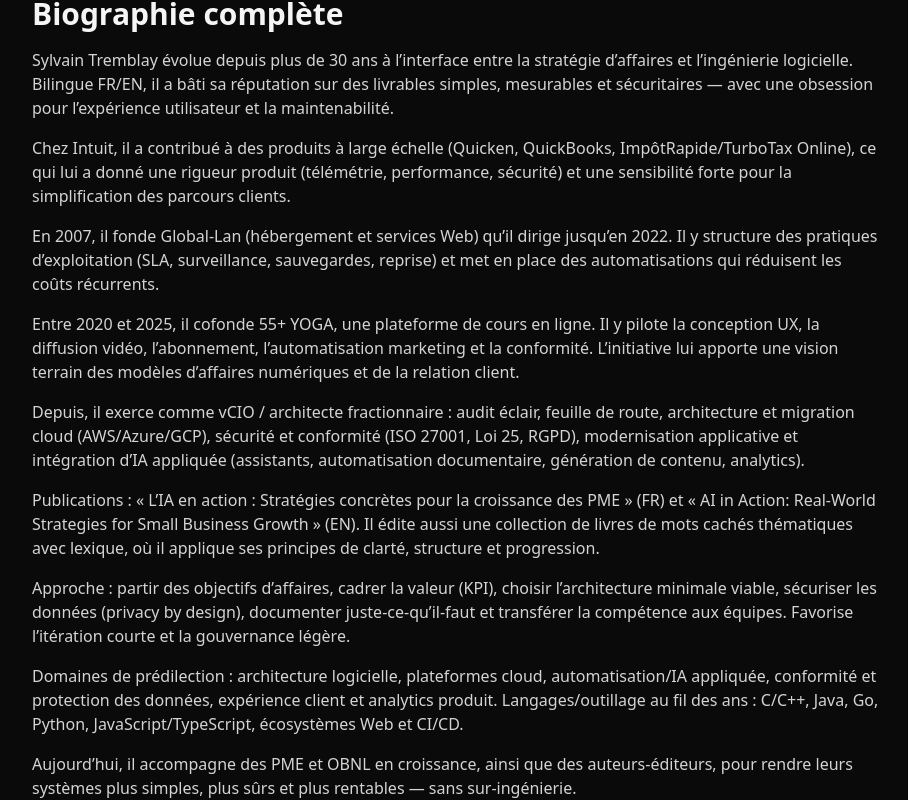
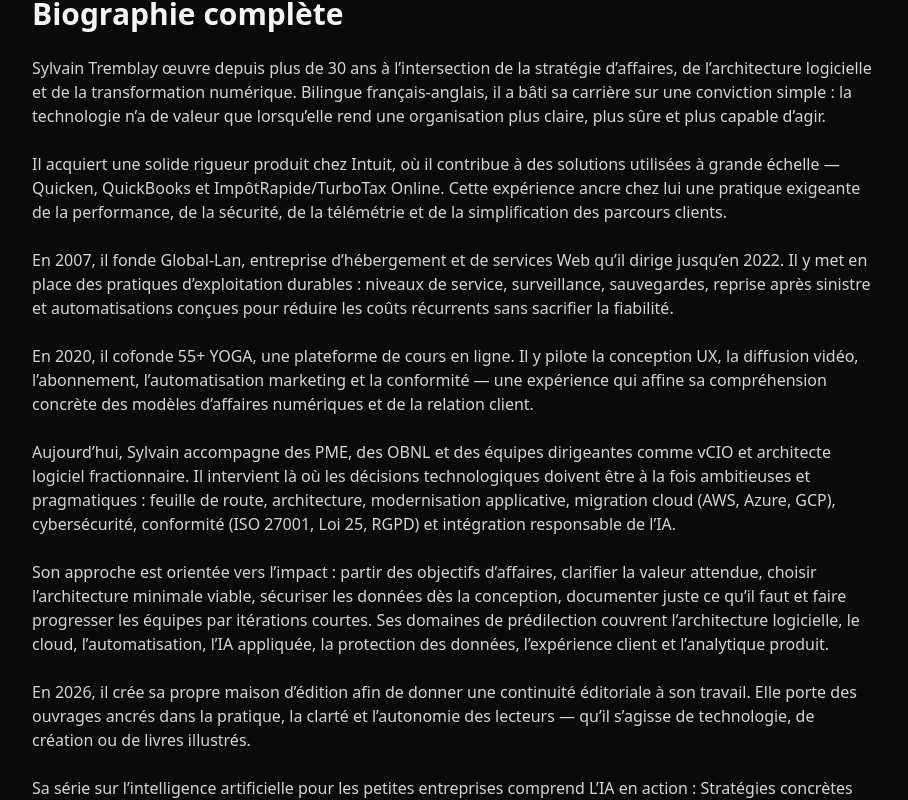
Before and after one commit to sylvain-tremblay/sylvain-tremblay.github.io, a React (Vite) app: page / in a window 1280 px wide. Shown: the part 1360-2160 px from the top of the page, without its empty margins (80-988 px from the left). Built offline with nearby package versions, Linux system fonts and the light colour scheme.

Commit message:
Deploy site

```diff
--- a/src/SitePersoSylvain.tsx
+++ b/src/SitePersoSylvain.tsx
@@ -5,16 +5,16 @@ const messages = {
   fr: {
     bioTitle: "Biographie complète",
     bioParas: [
-        "Sylvain Tremblay évolue depuis plus de 30 ans à l’interface entre la stratégie d’affaires et l’ingénierie logicielle. Bilingue FR/EN, il a bâti sa réputation sur des livrables simples, mesurables et sécuritaires — avec une obsession pour l’expérience utilisateur et la maintenabilité.",
-          "Chez Intuit, il a contribué à des produits à large échelle (Quicken, QuickBooks, ImpôtRapide/TurboTax Online), ce qui lui a donné une rigueur produit (télémétrie, performance, sécurité) et une sensibilité forte pour la simplification des parcours clients.",
-          "En 2007, il fonde Global‑Lan (hébergement et services Web) qu’il dirige jusqu’en 2022. Il y structure des pratiques d’exploitation (SLA, surveillance, sauvegardes, reprise) et met en place des automatisations qui réduisent les coûts récurrents.",
-          "Entre 2020 et 2025, il cofonde 55+ YOGA, une plateforme de cours en ligne. Il y pilote la conception UX, la diffusion vidéo, l’abonnement, l’automatisation marketing et la conformité. L’initiative lui apporte une vision terrain des modèles d’affaires numériques et de la relation client.",
-          "Depuis, il exerce comme vCIO / architecte fractionnaire : audit éclair, feuille de route, architecture et migration cloud (AWS/Azure/GCP), sécurité et conformité (ISO 27001, Loi 25, RGPD), modernisation applicative et intégration d’IA appliquée (assistants, automatisation documentaire, génération de contenu, analytics).",
-          "Publications : « L’IA en action : Stratégies concrètes pour la croissance des PME » (FR) et « AI in Action: Real‑World Strategies for Small Business Growth » (EN). Il édite aussi une collection de livres de mots cachés thématiques avec lexique, où il applique ses principes de clarté, structure et progression.",
-          "Approche : partir des objectifs d’affaires, cadrer la valeur (KPI), choisir l’architecture minimale viable, sécuriser les données (privacy by design), documenter juste‑ce‑qu’il‑faut et transférer la compétence aux équipes. Favorise l’itération courte et la gouvernance légère.",
-          "Domaines de prédilection : architecture logicielle, plateformes cloud, automatisation/IA appliquée, conformité et protection des données, expérience client et analytics produit. Langages/outillage au fil des ans : C/C++, Java, Go, Python, JavaScript/TypeScript, écosystèmes Web et CI/CD.",
-          "Aujourd’hui, il accompagne des PME et OBNL en croissance, ainsi que des auteurs‑éditeurs, pour rendre leurs systèmes plus simples, plus sûrs et plus rentables — sans sur‑ingénierie."
-      ],
+      "Sylvain Tremblay œuvre depuis plus de 30 ans à l’intersection de la stratégie d’affaires, de l’architecture logicielle et de la transformation numérique. Bilingue français-anglais, il a bâti sa carrière sur une conviction simple : la technologie n’a de valeur que lorsqu’elle rend une organisation plus claire, plus sûre et plus capable d’agir.",
+      "Il acquiert une solide rigueur produit chez Intuit, où il contribue à des solutions utilisées à grande échelle — Quicken, QuickBooks et ImpôtRapide/TurboTax Online. Cette expérience ancre chez lui une pratique exigeante de la performance, de la sécurité, de la télémétrie et de la simplification des parcours clients.",
+      "En 2007, il fonde Global‑Lan, entreprise d’hébergement et de services Web qu’il dirige jusqu’en 2022. Il y met en place des pratiques d’exploitation durables : niveaux de service, surveillance, sauvegardes, reprise après sinistre et automatisations conçues pour réduire les coûts récurrents sans sacrifier la fiabilité.",
+      "En 2020, il cofonde 55+ YOGA, une plateforme de cours en ligne. Il y pilote la conception UX, la diffusion vidéo, l’abonnement, l’automatisation marketing et la conformité — une expérience qui affine sa compréhension concrète des modèles d’affaires numériques et de la relation client.",
+      "Aujourd’hui, Sylvain accompagne des PME, des OBNL et des équipes dirigeantes comme vCIO et architecte logiciel fractionnaire. Il intervient là où les décisions technologiques doivent être à la fois ambitieuses et pragmatiques : feuille de route, architecture, modernisation applicative, migration cloud (AWS, Azure, GCP), cybersécurité, conformité (ISO 27001, Loi 25, RGPD) et intégration responsable de l’IA.",
+      "Son approche est orientée vers l’impact : partir des objectifs d’affaires, clarifier la valeur attendue, choisir l’architecture minimale viable, sécuriser les données dès la conception, documenter juste ce qu’il faut et faire progresser les équipes par itérations courtes. Ses domaines de prédilection couvrent l’architecture logicielle, le cloud, l’automatisation, l’IA appliquée, la protection des données, l’expérience client et l’analytique produit.",
+      "En 2026, il crée sa propre maison d’édition afin de donner une continuité éditoriale à son travail. Elle porte des ouvrages ancrés dans la pratique, la clarté et l’autonomie des lecteurs — qu’il s’agisse de technologie, de création ou de livres illustrés.",
+      "Sa série sur l’intelligence artificielle pour les petites entreprises comprend L’IA en action : Stratégies concrètes pour la croissance des PME et sa version anglaise AI in Action: Real‑World Strategies for Small Business Growth, ainsi que L’écart, c’est vous. — Décider, construire, vérifier et durer avec l’IA. Deux titres sont à paraître : Personne n’a décidé ça. — Décider, répondre, assumer : ce que l’IA remet entre vos mains, consacré à la responsabilité et à l’éthique; et Les mains dans l’IA — Écrire, vérifier, automatiser : le guide pratique pour les petites entreprises, consacré au geste, aux outils et aux pratiques concrètes.",
+      "Il publie également deux livres illustrés et une collection de livres de casse‑têtes thématiques. À travers l’ensemble de ses projets, Sylvain Tremblay poursuit le même objectif : transformer des sujets complexes en décisions, systèmes et œuvres utiles — solides dans leur conception, accessibles dans leur forme et durables dans leurs effets."
+    ],
     nav: { about: "Parcours", books: "Livres", projects: "Projets", contact: "Contact" },
     heroTitle: "vCIO & Architecte logiciel · Auteur-éditeur numérique",
     heroBody:
@@ -42,16 +42,16 @@ const messages = {
   en: {
     bioTitle: "Full Biography",
     bioParas: [
-        "Sylvain Tremblay has 30+ years at the intersection of business strategy and software engineering. A bilingual professional (FR/EN), he is known for simple, measurable, and secure deliverables — with a strong focus on user experience and maintainability.",
-          "At Intuit, he contributed to large‑scale products (Quicken, QuickBooks, TurboTax/ImpôtRapide Online), gaining product rigor (telemetry, performance, security) and a sharp sense for simplifying customer journeys.",
-          "In 2007 he founded Global‑Lan (web hosting & services), which he ran until 2022. He established operating practices (SLA, monitoring, backups, recovery) and built automations that reduced recurring costs.",
-          "From 2020 to 2025, he co‑founded 55+ YOGA, an online class platform. He led UX, video delivery, subscriptions, marketing automation, and compliance — acquiring hands‑on insight into digital business models and customer relationships.",
-          "He now works as a fractional vCIO / software architect: rapid assessments, roadmaps, software architecture and cloud migration (AWS/Azure/GCP), security and compliance (ISO 27001, Law 25, GDPR), app modernization, and applied AI (assistants, document automation, content generation, analytics).",
-          "Publications: “AI in Action: Real‑World Strategies for Small Business Growth” (EN) and “L’IA en action : Stratégies concrètes pour la croissance des PME” (FR). He also publishes a themed word‑search puzzle series with lexicons, applying principles of clarity, structure, and progression.",
-          "Working style: start from business outcomes, define value (KPIs), select the minimal viable architecture, secure data (privacy by design), document just‑enough, and transfer capabilities to teams. Prefers short iterations and lightweight governance.",
-          "Focus areas: software architecture, cloud platforms, applied AI/automation, compliance & data protection, customer experience and product analytics. Tooling over the years includes C/C++, Java, Go, Python, JavaScript/TypeScript, modern Web ecosystems and CI/CD.",
-          "Today he helps growing SMEs, nonprofits, and indie publishers make their systems simpler, safer, and more profitable — without over‑engineering."
-      ],
+      "Sylvain Tremblay has spent more than 30 years at the intersection of business strategy, software architecture, and digital transformation. Bilingual in French and English, he has built his career on a simple conviction: technology matters only when it makes an organization clearer, safer, and more capable of acting.",
+      "He developed strong product discipline at Intuit, contributing to widely used solutions including Quicken, QuickBooks, and TurboTax/ImpôtRapide Online. That experience grounded his practice in performance, security, telemetry, and the simplification of customer journeys.",
+      "In 2007, he founded Global‑Lan, a web hosting and services company he led until 2022. There, he established durable operating practices: service levels, monitoring, backups, disaster recovery, and automations designed to reduce recurring costs without compromising reliability.",
+      "In 2020, he co-founded 55+ YOGA, an online course platform. He led UX, video delivery, subscriptions, marketing automation, and compliance — experience that deepened his hands-on understanding of digital business models and customer relationships.",
+      "Today, Sylvain advises SMEs, nonprofits, and leadership teams as a fractional vCIO and software architect. He works where technology decisions need to be both ambitious and pragmatic: roadmaps, architecture, application modernization, cloud migration (AWS, Azure, GCP), cybersecurity, compliance (ISO 27001, Quebec Law 25, GDPR), and responsible AI integration.",
+      "His approach is impact-driven: start with business outcomes, clarify the expected value, choose the minimum viable architecture, secure data by design, document just enough, and build team capability through short iterations. His focus spans software architecture, cloud, automation, applied AI, data protection, customer experience, and product analytics.",
+      "In 2026, he created his own publishing house to give his editorial work a lasting home. It carries books grounded in practice, clarity, and reader autonomy — across technology, creative work, and illustrated books.",
+      "His AI series for small businesses includes L’IA en action: Stratégies concrètes pour la croissance des PME and its English edition, AI in Action: Real‑World Strategies for Small Business Growth, along with The gap is you. — Decide, build, verify, and last with AI. Two books are forthcoming: Nobody made that decision. — Decide, respond, take responsibility: what AI puts back in your hands, on responsibility and ethics; and Hands on AI — Write, verify, automate: the practical guide for small businesses, focused on real tools and practical work.",
+      "He also publishes two illustrated books and a collection of themed word-search puzzle books. Across all his work, Sylvain Tremblay pursues the same aim: turn complex subjects into useful decisions, systems, and works — sound in design, accessible in form, and durable in effect."
+    ],
     nav: { about: "About", books: "Books", projects: "Projects", contact: "Contact" },
     heroTitle: "vCIO & Software Architect · Author-Publisher",
     heroBody:
@@ -258,7 +258,7 @@ function Biography({ t }: any) {
           <section id="bio" className="py-16 sm:py-24 border-t border-neutral-800">
             <div className="px-4 sm:px-6 max-w-4xl">
               <h2 className="text-2xl sm:text-3xl font-bold">{t.bioTitle}</h2>
-              <div className="mt-4 grid gap-4 text-neutral-300">
+              <div className="mt-6 grid gap-6 text-neutral-300">
                 {t.bioParas?.map((p: string, i: number) => (
                   <p key={i}>{p}</p>
                 ))}
```
Also changed, not shown: 4 other files (tests, documents, lock files or other folders).
